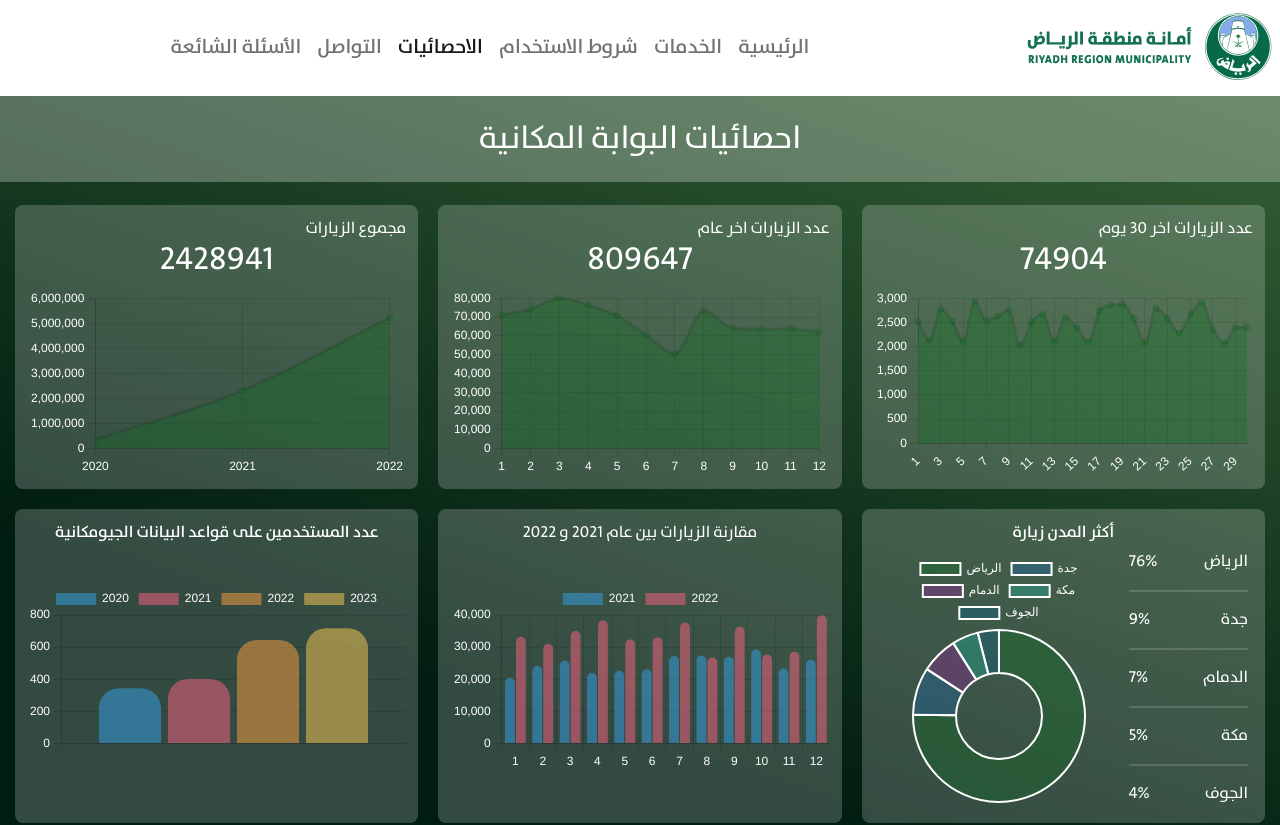
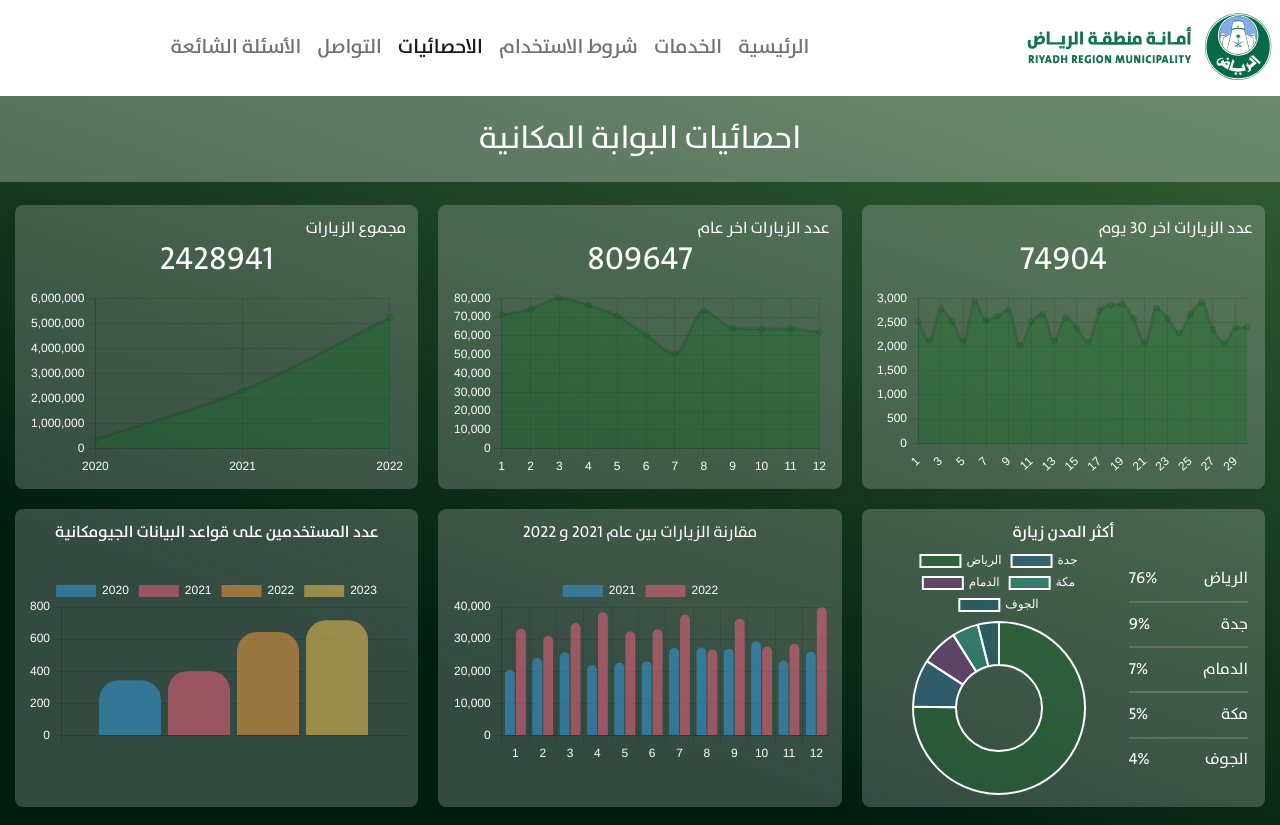
Before and after one commit to Muath4/LandingPage, an Angular app: page /statistics in a window 1280 px wide. Shown: the top 825 px of the page. Built offline with nearby package versions, Linux system fonts and the light colour scheme.

Commit message:
update style

```diff
--- a/src/app/chart/chart.component.css
+++ b/src/app/chart/chart.component.css
@@ -7,7 +7,7 @@
     color: white;
 
     container-type: inline-size;
-    container-name: sidebar;
+    container-name: stats;
     flex: 1 1 auto;
     background: linear-gradient(199deg, rgb(0 55 0 / 79%), rgb(0 29 17) 70.71%) no-repeat center center fixed;
     user-select: none;
@@ -42,7 +42,7 @@
 
 
 
-@container sidebar (max-width: 600px) {
+@container stats (max-width: 600px) {
     .stats {
         display: flex !important;
         flex-direction: column;
@@ -50,7 +50,7 @@
 
 }
 
-@container sidebar (min-width: 600px) {
+@container stats (min-width: 600px) {
     .stats {
         max-width: 1400px;
         margin: auto;
@@ -67,4 +67,5 @@
 /* Solid border */
 hr.solid {
     border-top: 2px solid #bbb;
+    margin: 0.6rem 0;
 }
```
